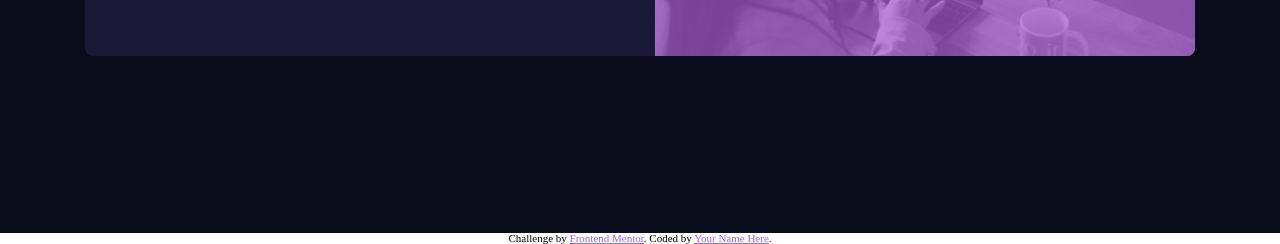
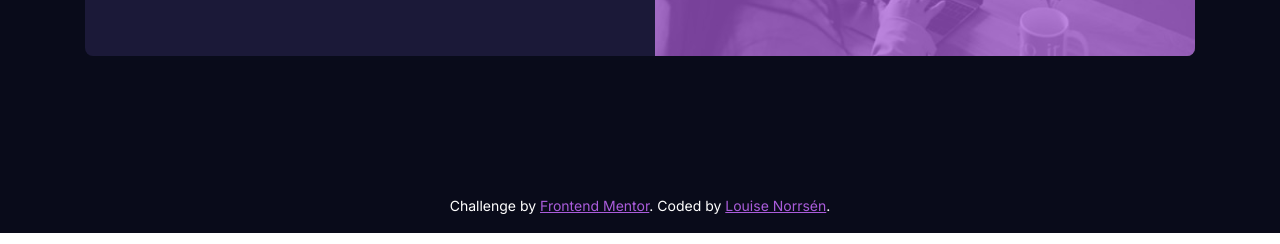
Before and after one commit to louisenorrsen/stats-preview-card-component-main, a plain HTML site: page index.html in a window 1280 px wide. Shown: the part 567-811 px from the top of the page. Drawn offline with Linux system fonts and the light colour scheme.

Commit message:
updated attributions

```diff
--- a/index.html
+++ b/index.html
@@ -2,7 +2,7 @@
 <html lang="en">
 <head>
   <meta charset="UTF-8">
-  <meta name="viewport" content="width=device-width, initial-scale=1.0"> <!-- displays site properly based on user's device -->
+  <meta name="viewport" content="width=device-width, initial-scale=1.0">
   <link rel="stylesheet" href="./style.css">
   <link rel="stylesheet" href="./reset.css">
   <link rel="icon" type="image/png" sizes="32x32" href="./images/favicon-32x32.png">
@@ -40,10 +40,11 @@
         </div>
       </div>
     </div>
+    <div class="attribution">
+      Challenge by <a href="https://www.frontendmentor.io?ref=challenge" target="_blank">Frontend Mentor</a>.
+      Coded by <a href="#">Louise Norrsén</a>.
+    </div>
   </main>
-  <div class="attribution">
-    Challenge by <a href="https://www.frontendmentor.io?ref=challenge" target="_blank">Frontend Mentor</a>.
-    Coded by <a href="#">Your Name Here</a>.
-  </div>
+
 </body>
 </html>
--- a/style.css
+++ b/style.css
@@ -91,8 +91,12 @@ main {
 
 
 .attribution {
-    font-size: 11px;
+    font-size: 14px;
     text-align: center;
+    position: absolute;
+    color: var(--white);
+    font-family: var(--font-inter);
+    bottom: 20px;
 }
 
 .attribution a {
```
Also changed, not shown: 2 other files.
